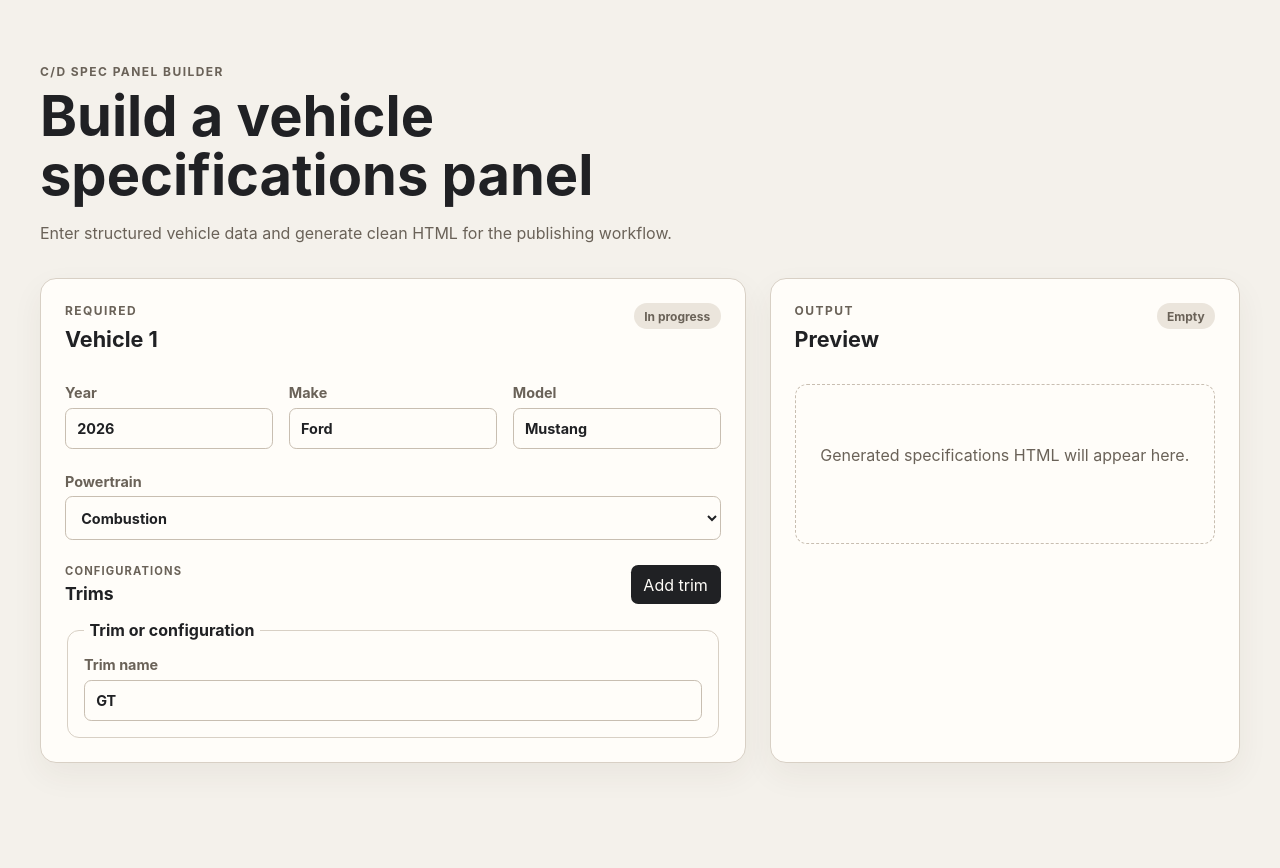
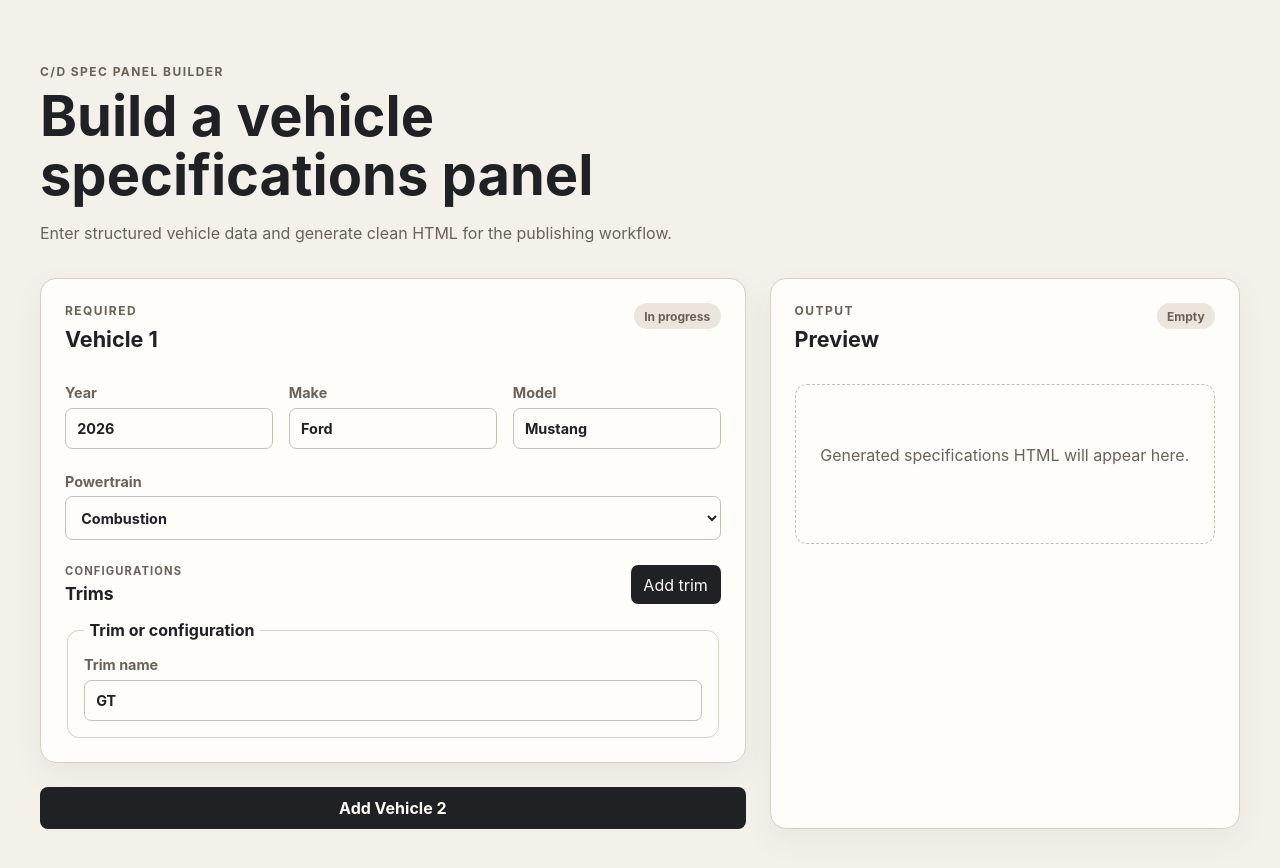
Before and after one commit to andberry89/cd-spec-panel-builder, a Vue app: page / in a window 1280 px wide. Shown: the top 868 px of the page. Before the commit the page ends 827 px from the top, so only its background shows below. Built offline with nearby package versions, Linux system fonts and the light colour scheme; the HTML template or start-up script is replaced by a standard one.

Commit message:
feat: add optional second vehicle

```diff
--- a/src/App.vue
+++ b/src/App.vue
@@ -2,7 +2,7 @@
 import { ref } from 'vue'
 import VehicleForm from './components/VehicleForm.vue'
 import type { Panel } from './types/panel'
-import type { SectionKey, VehicleSection } from './types/vehicle'
+import type { SectionKey, Vehicle, VehicleSection } from './types/vehicle'
 
 const createSection = (): VehicleSection => ({
   enabled: true,
@@ -17,6 +17,24 @@ const createSections = (): Record<SectionKey, VehicleSection> => ({
   testing: createSection(),
   interiorSound: createSection(),
   fuelEconomy: createSection(),
+})
+
+const createVehicleTwo = (): Vehicle => ({
+  id: 'vehicle-two',
+  identity: {
+    year: '',
+    make: '',
+    model: '',
+  },
+  powertrainType: 'combustion',
+  trims: [
+    {
+      id: 'vehicle-two-trim-one',
+      name: '',
+      fields: [],
+    },
+  ],
+  sections: createSections(),
 })
 
 const panel = ref<Panel>({
@@ -40,6 +58,14 @@ const panel = ref<Panel>({
   testingExplainedEnabled: false,
   generatedHtml: '',
 })
+
+const addVehicleTwo = () => {
+  panel.value.vehicleTwo = createVehicleTwo()
+}
+
+const removeVehicleTwo = () => {
+  delete panel.value.vehicleTwo
+}
 </script>
 
 <template>
@@ -53,6 +79,7 @@ const panel = ref<Panel>({
     </header>
 
     <section class="builder-layout" aria-label="Specifications panel builder">
+      <div class="vehicle-list">
         <article class="builder-card">
           <div class="card-heading">
             <div>
@@ -65,6 +92,26 @@ const panel = ref<Panel>({
 
           <VehicleForm v-model="panel.vehicleOne" />
         </article>
+
+        <article v-if="panel.vehicleTwo" class="builder-card">
+          <div class="card-heading">
+            <div>
+              <p class="eyebrow">Optional</p>
+              <h2>Vehicle 2</h2>
+            </div>
+
+            <button type="button" class="remove-button" @click="removeVehicleTwo">
+              Remove vehicle
+            </button>
+          </div>
+
+          <VehicleForm v-model="panel.vehicleTwo" />
+        </article>
+
+        <button v-else type="button" class="add-vehicle-button" @click="addVehicleTwo">
+          Add Vehicle 2
+        </button>
+      </div>
 
       <aside class="preview-card">
         <div class="card-heading">
@@ -158,6 +205,11 @@ h2 {
   gap: 1.5rem;
 }
 
+.vehicle-list {
+  display: grid;
+  gap: 1.5rem;
+}
+
 .builder-card,
 .preview-card {
   min-height: 300px;
@@ -186,13 +238,24 @@ h2 {
   white-space: nowrap;
 }
 
-button {
+.add-vehicle-button,
+.remove-button {
   padding: 0.7rem 1rem;
   border: 0;
   border-radius: 0.5rem;
-  background: #d8d0c5;
+  font-weight: 700;
+  cursor: pointer;
+}
+
+.add-vehicle-button {
+  width: 100%;
+  background: #202124;
+  color: #fffdf9;
+}
+
+.remove-button {
+  background: #ebe5dc;
   color: #6a6258;
-  cursor: not-allowed;
 }
 
 .preview-placeholder {
```
Lines whose indentation alone changed are shown as unchanged.
